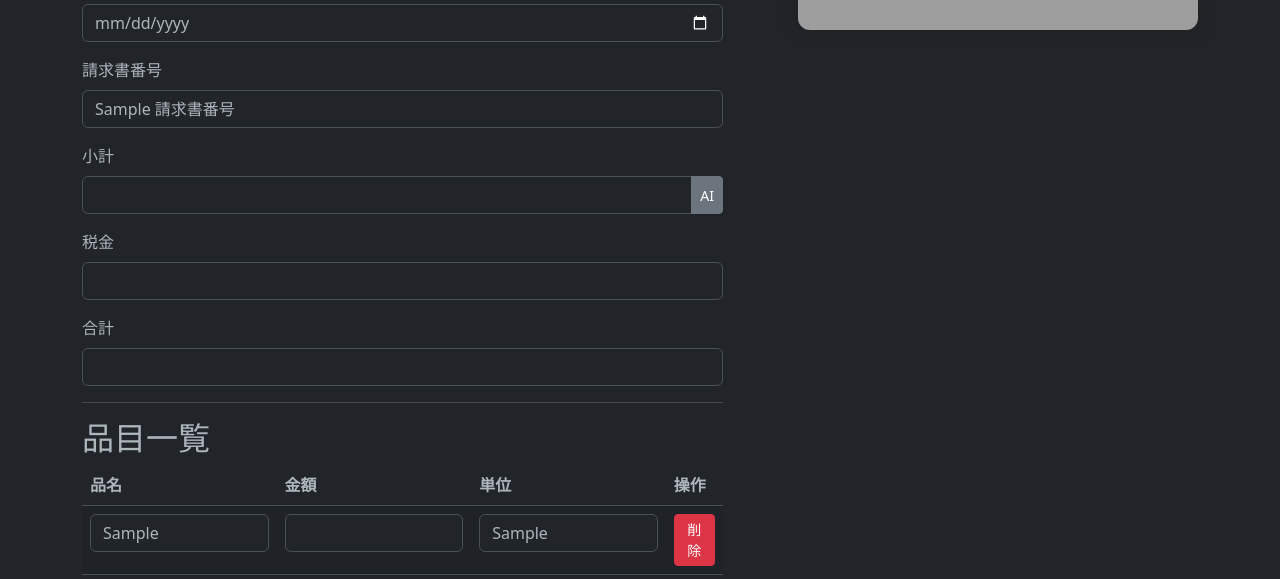
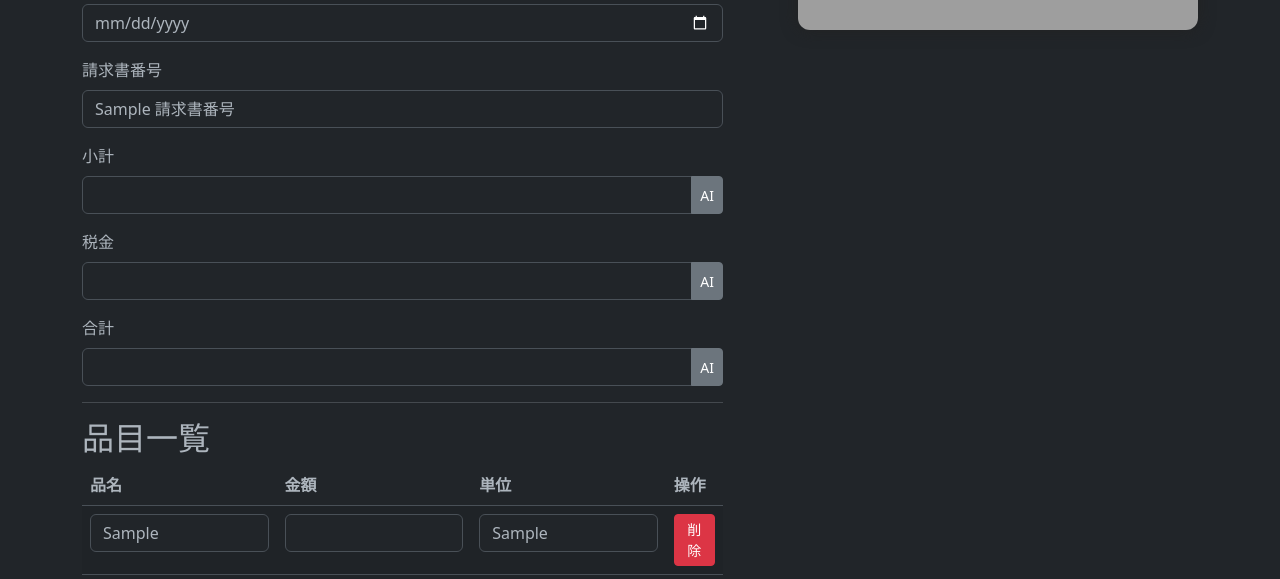
Before and after one commit to Absolute-Value/HomeApps, a FastAPI app: template Household_Expenses/templates/edit.html in a window 1280 px wide. Shown: the part 374-953 px from the top of the page. Run offline with FastAPI, Linux system fonts and the light colour scheme; the template is opened without the code that fills it: most values are stand-ins (such as "Sample title", 1, 10 or a date in 2020); grey boxes are pictures that could not be loaded.

Commit message:
小計、消費税、合計のAI取得機能を追加し、エラーハンドリングを改善

```diff
--- a/Household_Expenses/templates/edit.html
+++ b/Household_Expenses/templates/edit.html
@@ -38,15 +38,17 @@
           <label class="form-label">小計</label>
           <div class="mb-3 input-group">
             <input id="subtotal" type="number" class="form-control " name="小計" value="{{ invoice['小計'] }}">
-            <button type="button" class="btn btn-sm btn-secondary" onclick="askAI();">AI</button>
+            <button type="button" class="btn btn-sm btn-secondary" onclick="askAI('subtotal');">AI</button>
           </div>
-          <div class="mb-3">
-            <label class="form-label">税金</label>
-            <input type="number" class="form-control" name="税金" value="{{ invoice['税金'] }}">
+          <label class="form-label">税金</label>
+          <div class="mb-3 input-group">
+            <input id="tax" type="number" class="form-control" name="税金" value="{{ invoice['税金'] }}">
+            <button type="button" class="btn btn-sm btn-secondary" onclick="askAI('tax');">AI</button>
           </div>
-          <div class="mb-3">
-            <label class="form-label">合計</label>
-            <input type="number" class="form-control" name="合計" value="{{ invoice['合計'] }}">
+          <label class="form-label">合計</label>
+          <div class="mb-3 input-group">
+            <input id="total" type="number" class="form-control" name="合計" value="{{ invoice['合計'] }}">
+            <button type="button" class="btn btn-sm btn-secondary" onclick="askAI('total');">AI</button>
           </div>
           <hr>
           <h2>品目一覧</h2>
@@ -123,9 +125,14 @@
       });
     });
 
-    function askAI() {
-      var subtotalInput = document.getElementById('subtotal');
+    function askAI(targetId) {
+      var targetInput = document.getElementById(targetId);
       var receiptImage = document.getElementById('receiptImage');
+
+      if (!targetInput) {
+        alert('対象の入力フィールドが見つかりません。');
+        return;
+      }
 
       if (!receiptImage) {
         alert('画像がありません。');
@@ -134,16 +141,18 @@
 
       var imageUrl = receiptImage.src;
       // 画像のフルURLではなく画像名だけをサーバーに送る
-      var imageName = imageUrl.split('/').pop();
-      var url = '{{ root_path }}/ask/subtotal?image_name=' + encodeURIComponent(imageName);
+      var imageName = (new URL(imageUrl, window.location.href)).pathname.split('/').pop();
+
+      var url = '{{ root_path }}/ask/' + targetId + '?image_name=' + encodeURIComponent(imageName);
       fetch(url)
       .then(response => response.json())
       .then(data => {
-        // サーバーは {"answer": "..."} を返すためそれに合わせる
+        // サーバーは {"answer": "..."} を返す想定
         if (data.answer !== undefined) {
-          subtotalInput.value = data.answer;
+          targetInput.value = data.answer;
         } else {
-          alert('AIから小計を取得できませんでした。');
+          alert('AIから値を取得できませんでした。コンソールを確認してください。');
+          console.error('Unexpected askAI response:', data);
         }
       })
       .catch(error => {
```
Also changed, not shown: Household_Expenses/app.py (+41 -18 lines).
